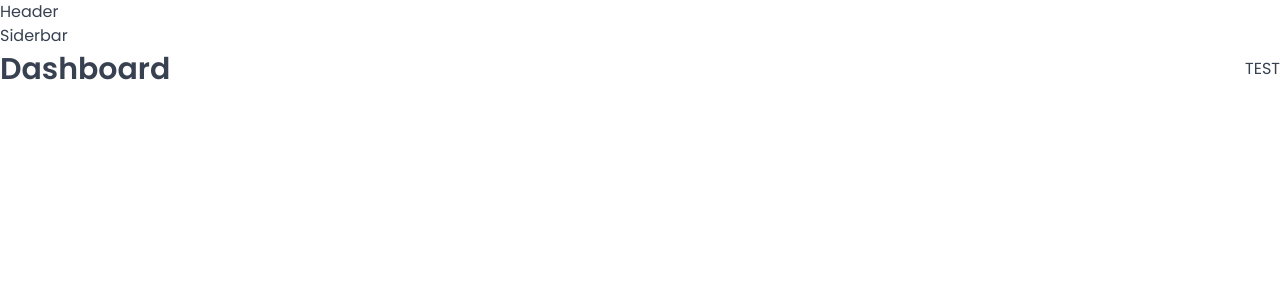
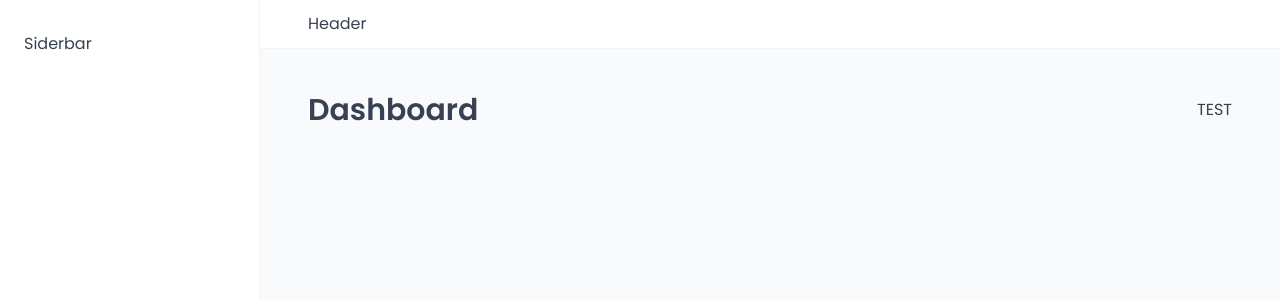
Before and after one commit to SabinaGarayeva/the-angels-nest, a React (Vite) app: page /dashboard in a window 1280 px wide. Shown: the top 300 px of the page. Built offline with nearby package versions, Linux system fonts and the light colour scheme; a web font is replaced by a local one.

Commit message:
Building the app layout

```diff
--- a/src/ui/AppLayout.jsx
+++ b/src/ui/AppLayout.jsx
@@ -2,20 +2,28 @@ import React from "react";
 import { Outlet } from "react-router-dom";
 import Sidebar from "./Sidebar";
 import Header from "./Header";
+import { styled } from "styled-components";
 
+const StyledAppLayout = styled.div`
+  display: grid;
+  grid-template-columns: 26rem 1fr;
+  grid-template-rows: auto 1fr;
+  height: 100vh;
+`;
 
-
-
+const Main = styled.main`
+  background-color: var(--color-grey-50);
+  padding: 4rem 4.8rem 6.4rem;
+`;
 
 export default function AppLayout() {
   return (
-    <div>
+    <StyledAppLayout>
       <Header />
       <Sidebar />
-      <main>
+      <Main>
         <Outlet />
-      </main>
-
-    </div>
+      </Main>
+    </StyledAppLayout>
   );
 }
--- a/src/ui/Header.jsx
+++ b/src/ui/Header.jsx
@@ -1,7 +1,12 @@
-import React from 'react'
+import React from "react";
+import { styled } from "styled-components";
+
+const StyledHeader = styled.header`
+   background-color: var(--color-grey-0);
+  padding: 1.2rem 4.8rem;
+  border-bottom: 1px solid var(--color-grey-100);
+`;
 
 export default function Header() {
-  return (
-    <header>Header</header>
-  )
+  return <StyledHeader>Header</StyledHeader>;
 }
--- a/src/ui/Sidebar.jsx
+++ b/src/ui/Sidebar.jsx
@@ -1,9 +1,13 @@
-import React from 'react'
+import React from "react";
+import { styled } from "styled-components";
+
+const StyledSidebar = styled.aside`
+  background-color: var(--color-grey-0);
+  padding: 3.2rem 2.4rem;
+  border-right: 1px solid var(--color-grey-100);
+  grid-row: 1/-1;
+`;
 
 export default function Sidebar() {
-  return (
-    <aside>
-      Siderbar
-    </aside>
-  )
+  return <StyledSidebar>Siderbar</StyledSidebar>;
 }
```
